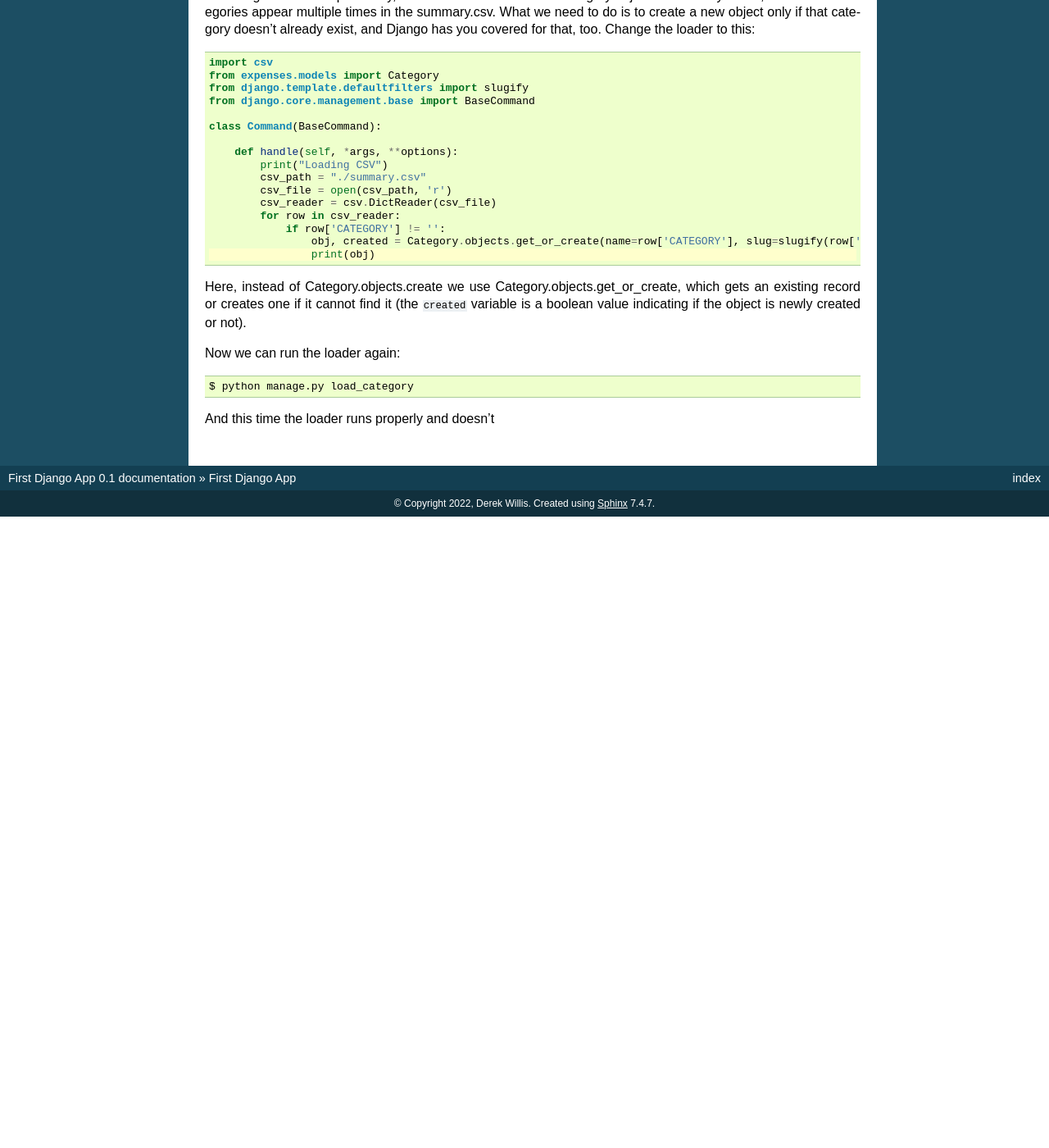
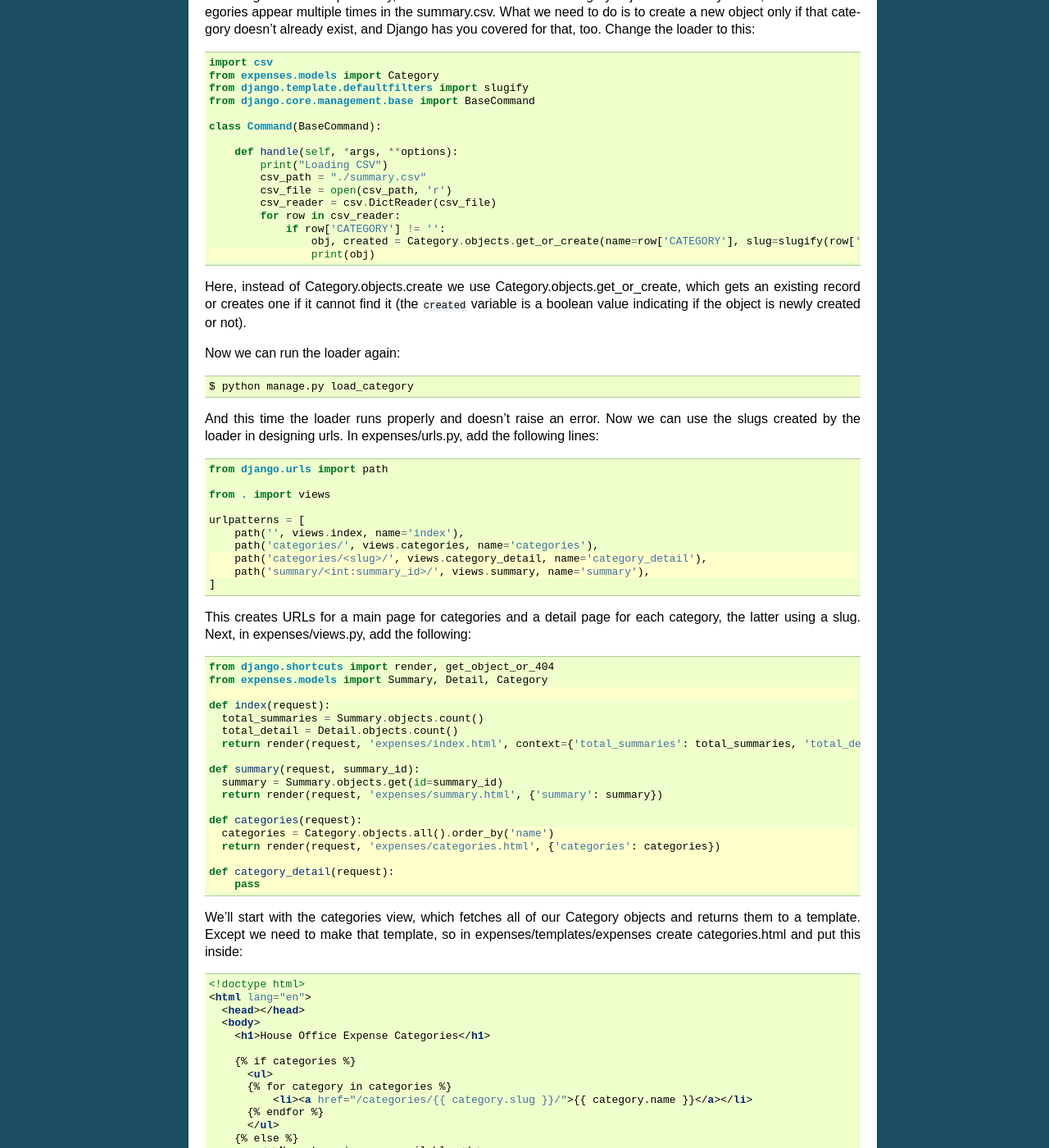
Before and after one commit to NewsAppsUMD/first-django-app-umd, a Sphinx documentation site: the page built from docs/index.rst, in a window 1280 px wide and 1400 px high, scrolled down 20190 px. Shown: the whole window at 82% size. Built offline with Sphinx 7.4.7, drawn with Linux system fonts in a browser that asks for light colours; before the commit the page ends 20820 px from its top, so only the background shows below that; some of the changed text lies outside the part shown.

Commit message:
more docs

```diff
--- a/docs/index.rst
+++ b/docs/index.rst
@@ -1011,4 +1011,97 @@ Now we can run the loader again:
 
     $ python manage.py load_category
 
-And this time the loader runs properly and doesn't
+And this time the loader runs properly and doesn't raise an error. Now we can use the slugs created by the loader in designing urls. In expenses/urls.py, add the following lines:
+
+.. code-block:: python
+    :emphasize-lines: 8-9
+
+    from django.urls import path
+
+    from . import views
+
+    urlpatterns = [
+        path('', views.index, name='index'),
+        path('categories/', views.categories, name='categories'),
+        path('categories/<slug>/', views.category_detail, name='category_detail'),
+        path('summary/<int:summary_id>/', views.summary, name='summary'),
+    ]
+
+This creates URLs for a main page for categories and a detail page for each category, the latter using a slug. Next, in expenses/views.py, add the following:
+
+.. code-block:: python
+    :emphasize-lines: 3, 14-19
+
+    from django.shortcuts import render, get_object_or_404
+    from expenses.models import Summary, Detail, Category
+
+    def index(request):
+      total_summaries = Summary.objects.count()
+      total_detail = Detail.objects.count()
+      return render(request, 'expenses/index.html', context={'total_summaries': total_summaries, 'total_detail': total_detail})
+
+    def summary(request, summary_id):
+      summary = Summary.objects.get(id=summary_id)
+      return render(request, 'expenses/summary.html', {'summary': summary})
+
+    def categories(request):
+      categories = Category.objects.all().order_by('name')
+      return render(request, 'expenses/categories.html', {'categories': categories})
+
+    def category_detail(request):
+        pass
+
+We'll start with the categories view, which fetches all of our Category objects and returns them to a template. Except we need to make that template, so in expenses/templates/expenses create categories.html and put this inside:
+
+.. code-block:: html
+
+    <!doctype html>
+    <html lang="en">
+      <head></head>
+      <body>
+        <h1>House Office Expense Categories</h1>
+
+        {% if categories %}
+          <ul>
+          {% for category in categories %}
+              <li><a href="/categories/{{ category.slug }}/">{{ category.name }}</a></li>
+          {% endfor %}
+          </ul>
+        {% else %}
+            <p>No categories are available.</p>
+        {% endif %}
+
+      </body>
+    </html>
+
+Here we loop over the list of Category objects and create a link for each one. Now we can check that URL by starting the server:
+
+.. code-block:: bash
+
+    $ python manage.py runserver
+
+And heading to http://127.0.0.1:8000/expenses/categories/ will get you a page listing all of the categories in alphabetical order, along with a link to each. That's pretty good, but the names are in all-caps. We can fix that using one of Django's built-in template tags. In the categories.html template, change this line:
+
+.. code-block:: html
+    :emphasize-lines: 11
+
+    <!doctype html>
+    <html lang="en">
+      <head></head>
+      <body>
+        <h1>House Office Expense Categories</h1>
+
+        {% if categories %}
+          <ul>
+          {% for category in categories %}
+              <li><a href="/categories/{{ category.slug }}/">{{ category.name|title }}</a></li>
+          {% endfor %}
+          </ul>
+        {% else %}
+            <p>No categories are available.</p>
+        {% endif %}
+
+      </body>
+    </html>
+
+That changes each name to be titlecase. Go back to the browser and hit reload to see the results.
```
